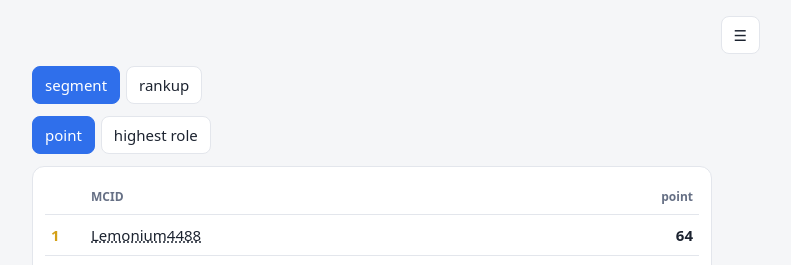
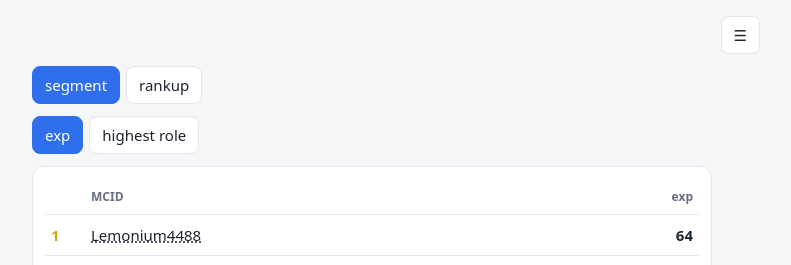
Before and after one commit to calcium4488/Leaderboard, a plain HTML site: page index.html in a window 1280 px wide. Shown: the top 265 px of the page, without its empty margins (244-1035 px from the left). Drawn offline with Linux system fonts and the light colour scheme.

Commit message:
Add files via upload

```diff
--- a/index.html
+++ b/index.html
@@ -129,7 +129,7 @@ function table(c){
   let n=0;
   const rows=r.map((x,i)=>{if(i===0||cm(r[i-1],x)!==0)n=i+1;
     return i<page*PS||i>=(page+1)*PS?'':`<tr><td class="rk r${n}">${n}</td><td><span class="lk" data-a="prof" data-id="${x.p.id}">${esc(x.p.name)}</span></td>${mode==='pt'?`<td class="num">${x.pt}</td>`:`<td class="nw" style="text-align:right">${x.got[0]?pn({name:x.got[0].g.name,col:rcol(x.got[0].g,x.got[0].r),lv:x.got[0].r.n},1):'-'}</td>`}</tr>`}).join('');
-  return `<div class="card tb"><table><colgroup><col style="width:40px"><col><col></colgroup><thead><tr><th></th><th>MCID</th>${mode==='pt'?'<th style="text-align:right">point</th>':'<th style="text-align:right">progress</th>'}</tr></thead><tbody>${rows}</tbody></table></div>${pager}`;
+  return `<div class="card tb"><table><colgroup><col style="width:40px"><col><col></colgroup><thead><tr><th></th><th>MCID</th>${mode==='pt'?'<th style="text-align:right">exp</th>':'<th style="text-align:right">progress</th>'}</tr></thead><tbody>${rows}</tbody></table></div>${pager}`;
 }
 function lvTable(c){
   const rows=[];
@@ -204,7 +204,7 @@ function render(){
   else if(view==='profile')h+=profile();
   else if(!c)h+='<p class="mut">分野がまだありません。</p>';
   else if(view==='list')h+=lvTable(c);
-  else h+=`<div class="seg"><button data-a="mode" data-id="pt" class="${mode==='pt'?'on':''}">point</button><button data-a="mode" data-id="ac" class="${mode==='ac'?'on':''}">highest role</button></div>`+table(c);
+  else h+=`<div class="seg"><button data-a="mode" data-id="pt" class="${mode==='pt'?'on':''}">exp</button><button data-a="mode" data-id="ac" class="${mode==='ac'?'on':''}">highest role</button></div>`+table(c);
   $('#app').innerHTML=h;
 }
 const A={
```
